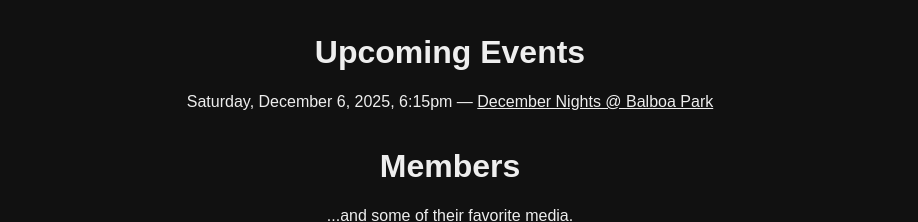
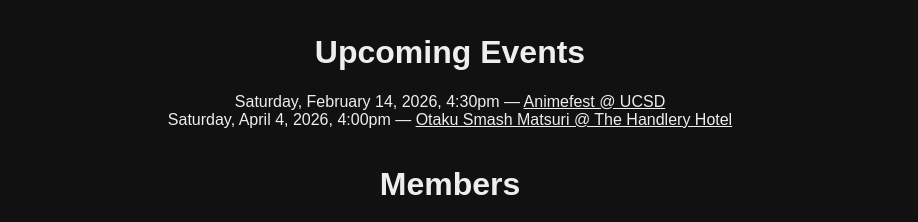
Before and after one commit to lawrencehlee/super-tonic-site, a plain HTML site: page index.html in a window 1280 px wide. Shown: the part 940-1162 px from the top of the page, without its empty margins (190-1108 px from the left). Drawn offline with Linux system fonts and the light colour scheme; a web font is replaced by a local one.

Commit message:
Add 2026 Animefest and Matsuri Smash Fest gig dates (#15)
Co-authored-by: Andrei Thompson <andreiwthomps@gmail.comj>

```diff
--- a/index.html
+++ b/index.html
@@ -45,7 +45,10 @@
                     To be announced. Follow us on <a href="https://www.instagram.com/supertonicsocial/">Instagram</a> to find out about our next events first.
                 </div>
                 <div>
-                    Saturday, December 6, 2025, 6:15pm — <a href="https://www.sandiego.gov/december-nights">December Nights @ Balboa Park</a>
+                    Saturday, February 14, 2026, 4:30pm — <a href="https://animefest.ameatucsd.org/">Animefest @ UCSD</a>
+                </div>
+                <div>
+                    Saturday, April 4, 2026, 4:00pm — <a href="https://otakusmashmatsuri.com/?">Otaku Smash Matsuri @ The Handlery Hotel</a>
                 </div>
             </div>
         </div>
```
